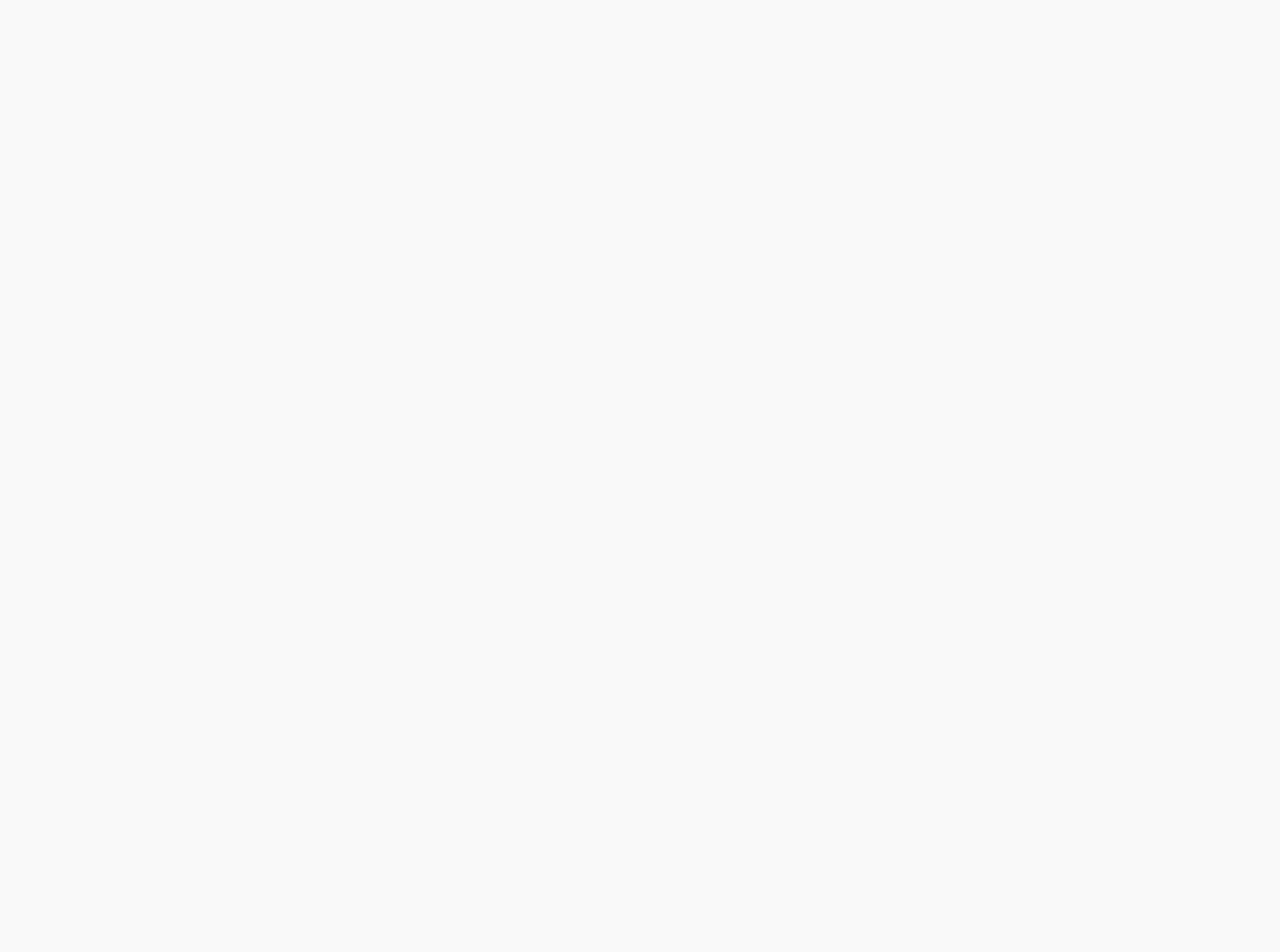
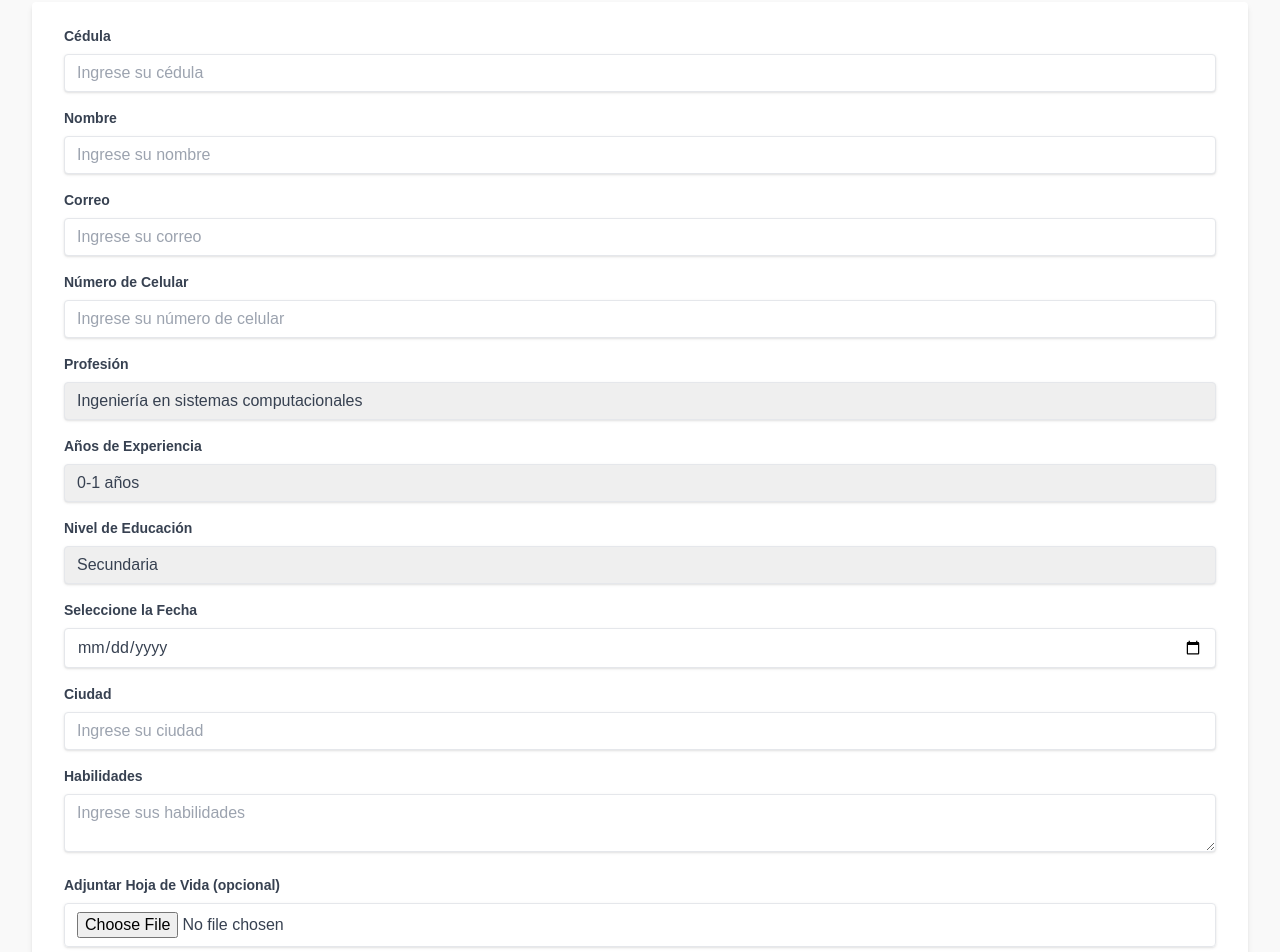
Before and after one commit to KevinRojas89/Front-Grupo3DevOps, a Next.js app: page /postulate in a window 1280 px wide. Shown: the part 320-1272 px from the top of the page. Before the commit the page ends 800 px from the top, so only its background shows below. Built offline with nearby package versions, Linux system fonts and the light colour scheme.

Commit message:
formulario

```diff
--- a/src/app/postulate/page.js
+++ b/src/app/postulate/page.js
@@ -2,23 +2,216 @@
 import "../globals.css";
 
 const toApply = () => {
+  return (
+    <div className="mainContainer">
+      <div className="pt-30 flex flex-col items-center ">
+        <img
+          style={{ width: "200px", height: "200px" }}
+          src="/imagenes/logofront.svg"
+          alt="logo"
+        />
 
-    return(
+        <div className="container mx-auto p-8">
 
-        <div>
-            hola mundo
-        </div>
-
-    )
-
-}
+          <h1 className="text-4xl font-bold text-center mb-4">
+            Formulario de Aplicación
+          </h1>
 
 
+          <hr className="border-t-2 border-gray-300 mb-8" />
 
 
+          <form className="bg-white shadow-md rounded px-8 pt-6 pb-8 mb-4">
 
+            <div className="mb-4">
+              <label
+                className="block text-gray-700 text-sm font-bold mb-2"
+                htmlFor="cedula"
+              >
+                Cédula
+              </label>
+              <input
+                className="shadow appearance-none border rounded w-full py-2 px-3 text-gray-700 leading-tight focus:outline-none focus:shadow-outline"
+                id="cedula"
+                type="text"
+                placeholder="Ingrese su cédula"
+              />
+            </div>
 
+            <div className="mb-4">
+              <label
+                className="block text-gray-700 text-sm font-bold mb-2"
+                htmlFor="nombre"
+              >
+                Nombre
+              </label>
+              <input
+                className="shadow appearance-none border rounded w-full py-2 px-3 text-gray-700 leading-tight focus:outline-none focus:shadow-outline"
+                id="nombre"
+                type="text"
+                placeholder="Ingrese su nombre"
+              />
+            </div>
 
+            <div className="mb-4">
+              <label
+                className="block text-gray-700 text-sm font-bold mb-2"
+                htmlFor="correo"
+              >
+                Correo
+              </label>
+              <input
+                className="shadow appearance-none border rounded w-full py-2 px-3 text-gray-700 leading-tight focus:outline-none focus:shadow-outline"
+                id="correo"
+                type="email"
+                placeholder="Ingrese su correo"
+              />
+            </div>
 
+            <div className="mb-4">
+              <label
+                className="block text-gray-700 text-sm font-bold mb-2"
+                htmlFor="celular"
+              >
+                Número de Celular
+              </label>
+              <input
+                className="shadow appearance-none border rounded w-full py-2 px-3 text-gray-700 leading-tight focus:outline-none focus:shadow-outline"
+                id="celular"
+                type="text"
+                placeholder="Ingrese su número de celular"
+              />
+            </div>
+
+            <div className="mb-4">
+              <label
+                className="block text-gray-700 text-sm font-bold mb-2"
+                htmlFor="profesion"
+              >
+                Profesión
+              </label>
+              <select
+                className="shadow appearance-none border rounded w-full py-2 px-3 text-gray-700 leading-tight focus:outline-none focus:shadow-outline"
+                id="profesion"
+              >
+                <option value="profesion1">Ingeniería en sistemas computacionales</option>
+                <option value="profesion2">Ingeniería en software</option>
+                <option value="profesion3">Ingeniería en redes y telecomunicaciones</option>
+                <option value="profesion4">Ciberseguridad</option>
+                <option value="profesion5">Inteligencia Artificial</option>
+                <option value="profesion6">Tecnologías de la información</option>
+                <option value="profesion7">Desarrollo de aplicaciones móviles</option>
+
+              </select>
+            </div>
+
+            <div className="mb-4">
+              <label
+                className="block text-gray-700 text-sm font-bold mb-2"
+                htmlFor="experiencia"
+              >
+                Años de Experiencia
+              </label>
+              <select
+                className="shadow appearance-none border rounded w-full py-2 px-3 text-gray-700 leading-tight focus:outline-none focus:shadow-outline"
+                id="experiencia"
+              >
+                <option value="0-1">0-1 años</option>
+                <option value="2-5">2-5 años</option>
+                <option value="6-10">6-10 años</option>
+                <option value="10+">Más de 10 años</option>
+              </select>
+            </div>
+
+            <div className="mb-4">
+              <label
+                className="block text-gray-700 text-sm font-bold mb-2"
+                htmlFor="educacion"
+              >
+                Nivel de Educación
+              </label>
+              <select
+                className="shadow appearance-none border rounded w-full py-2 px-3 text-gray-700 leading-tight focus:outline-none focus:shadow-outline"
+                id="educacion"
+              >
+                <option value="secundaria">Secundaria</option>
+                <option value="universitario">Universitario</option>
+                <option value="maestria">Maestría</option>
+                <option value="doctorado">Doctorado</option>
+              </select>
+            </div>
+
+            <div className="mb-4">
+              <label
+                className="block text-gray-700 text-sm font-bold mb-2"
+                htmlFor="fecha"
+              >
+                Seleccione la Fecha
+              </label>
+              <input
+                className="shadow appearance-none border rounded w-full py-2 px-3 text-gray-700 leading-tight focus:outline-none focus:shadow-outline"
+                id="fecha"
+                type="date"
+              />
+            </div>
+
+            <div className="mb-4">
+              <label
+                className="block text-gray-700 text-sm font-bold mb-2"
+                htmlFor="ciudad"
+              >
+                Ciudad
+              </label>
+              <input
+                className="shadow appearance-none border rounded w-full py-2 px-3 text-gray-700 leading-tight focus:outline-none focus:shadow-outline"
+                id="ciudad"
+                type="text"
+                placeholder="Ingrese su ciudad"
+              />
+            </div>
+
+            <div className="mb-4">
+              <label
+                className="block text-gray-700 text-sm font-bold mb-2"
+                htmlFor="habilidades"
+              >
+                Habilidades
+              </label>
+              <textarea
+                className="shadow appearance-none border rounded w-full py-2 px-3 text-gray-700 leading-tight focus:outline-none focus:shadow-outline"
+                id="habilidades"
+                placeholder="Ingrese sus habilidades"
+              />
+            </div>
+
+            <div className="mb-4">
+              <label
+                className="block text-gray-700 text-sm font-bold mb-2"
+                htmlFor="cv"
+              >
+                Adjuntar Hoja de Vida (opcional)
+              </label>
+              <input
+                className="shadow appearance-none border rounded w-full py-2 px-3 text-gray-700 leading-tight focus:outline-none focus:shadow-outline"
+                id="cv"
+                type="file"
+                accept=".pdf,.doc,.docx,.jpg,.png"
+              />
+            </div>
+
+            <div className="flex items-center justify-between">
+              <button
+                className="bg-blue-500 hover:bg-blue-700 text-white font-bold py-2 px-4 rounded focus:outline-none focus:shadow-outline"
+                type="submit"
+              >
+                Enviar
+              </button>
+            </div>
+          </form>
+        </div>
+      </div>
+    </div>
+  );
+};
 
 export default toApply;
```
